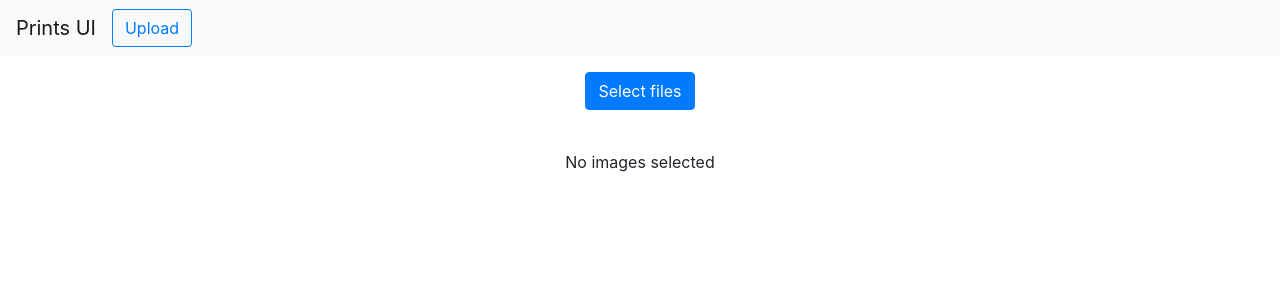
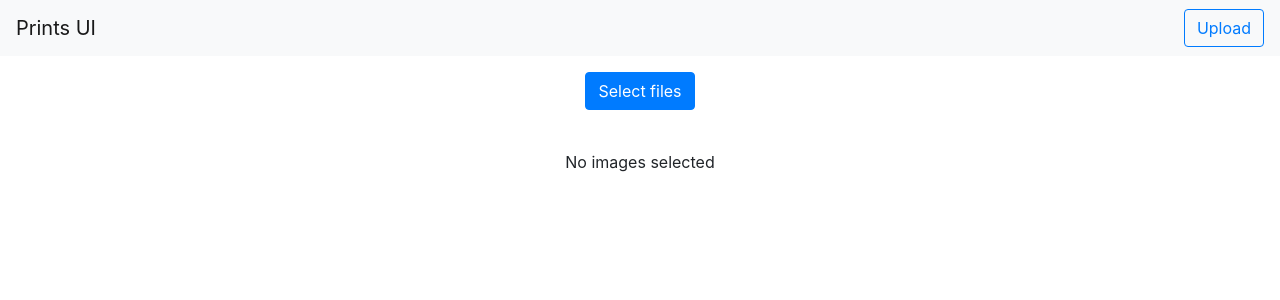
Before and after one commit to dawidczarczynski/prints, a React (Create React App) app in the folder prints-ui/: page / in a window 1280 px wide. Shown: the top 300 px of the page. Built offline with nearby package versions, Linux system fonts and the light colour scheme; what tsyringe would draw is missing.

Commit message:
Improve upload progress indicator

```diff
--- a/prints-ui/src/App.tsx
+++ b/prints-ui/src/App.tsx
@@ -14,7 +14,7 @@ const imageService: ImageService = container.resolve<ImageService>(TYPES.ImageSe
 function App() {
   return (
     <>
-        <Navbar color="light" light expand="md">
+        <Navbar color="light" light expand="md" className="d-flex justify-content-between">
           <NavbarBrand href="/">Prints UI</NavbarBrand>
           <Upload imageService={imageService}></Upload>
         </Navbar>
--- a/prints-ui/src/core/upload/impl/UploadProgress.ts
+++ b/prints-ui/src/core/upload/impl/UploadProgress.ts
@@ -4,6 +4,7 @@ export interface UploadProgressResult {
     currentItem: number;
     currentItemPercentProgress: number;
     currentItemName: string;
+    done: boolean;
 }
 
 export class UploadProgress {
@@ -21,11 +22,12 @@ export class UploadProgress {
 
     public getUploadProgress(currentItemPercentProgress: number, currentItemName: string): UploadProgressResult {
         return {
+            currentItemName,
+            currentItemPercentProgress,
+            currentItem: this.currentItem,
             totalItems: this.totalItems,
-            currentItem: this.currentItem,
             totalPercentProgress: this.countTotalPercentProgress(),
-            currentItemName,
-            currentItemPercentProgress
+            done: this.checkIfDone(currentItemPercentProgress)
         }
     }
 
@@ -33,4 +35,8 @@ export class UploadProgress {
         return Math.round((this.currentItem / this.totalItems) * 100);
     }
 
+    private checkIfDone(currentProgress: number) {
+        return this.currentItem === this.totalItems && currentProgress === 100;
+    }
+
 }
--- a/prints-ui/src/upload/Upload.tsx
+++ b/prints-ui/src/upload/Upload.tsx
@@ -1,8 +1,10 @@
 import React, { useState } from 'react';
-import { Button, Progress } from 'reactstrap';
+import { Button } from 'reactstrap';
 
 import { ImageService } from '../core/image/ImageService';
 import { UploadProgressResult } from '../core/upload/impl/UploadProgress';
+import UploadProgress from './UploadProgress';
+import UploadSuccess from './UploadSuccess';
 
 interface UploadProps {
     imageService: ImageService;
@@ -11,25 +13,28 @@ interface UploadProps {
 export default function Upload(props: UploadProps) {
 
     const { imageService } = props;
-    const [ progress, setProgress ] = useState<UploadProgressResult>();
+    const [ progress, setProgress ] = useState<UploadProgressResult | null>(null);
 
     const upload = () => {
         imageService
             .uploadImages()
-            .subscribe(progress => setProgress(progress));
-    }
+            .subscribe(handleProgress);
+    };
+
+    const handleProgress = (progress: UploadProgressResult) => {
+        setProgress(progress);
+
+        if (progress.done) {
+            setTimeout(() => setProgress(null), 3000);
+        }
+    };
 
     return (
-        <div>
-            {progress
-                ?
-                    <div style={{ width: '300px' }}>
-                        {progress.currentItemName}
-                        <Progress value={progress.currentItemPercentProgress}>{progress.currentItemPercentProgress}%</Progress>
-                        <Progress value={progress.totalPercentProgress}>{progress.currentItem}/{progress.totalItems}</Progress>
-                    </div>
-                :
-                    <Button outline color="primary" onClick={upload}>Upload</Button>}
-        </div>
+        <>
+            {(progress && !progress.done) && <UploadProgress progress={progress} />}
+            {(progress && progress.done) && <UploadSuccess />}
+            {!progress &&  <Button outline color="primary" onClick={upload}>Upload</Button>}
+        </>
     );
+
 }
--- /dev/null
+++ b/prints-ui/src/upload/UploadProgress.tsx
@@ -0,0 +1,26 @@
+import React from 'react';
+import { Progress } from 'reactstrap';
+
+import { UploadProgressResult } from '../core/upload/impl/UploadProgress';
+
+interface UploadProgressProps {
+    progress: UploadProgressResult;
+}
+
+export default function UploadProgress(props: UploadProgressProps) {
+
+    const { progress } = props;
+    const { currentItem, currentItemName, currentItemPercentProgress, totalItems, totalPercentProgress } = progress;
+
+    return (
+        <div style={{ width: 300 }}>
+            <Progress className="mb-1" value={currentItemPercentProgress}>
+                {currentItemName} - {currentItemPercentProgress}%
+            </Progress>
+            <Progress value={totalPercentProgress}>
+                Total {currentItem}/{totalItems}
+            </Progress>
+        </div>
+    );
+
+}
--- /dev/null
+++ b/prints-ui/src/upload/UploadSuccess.tsx
@@ -0,0 +1,11 @@
+import React from 'react';
+
+export default function UploadSuccess() {
+
+    return (
+        <p className="m-0">
+            Upload finished
+        </p>
+    );
+
+}
```
